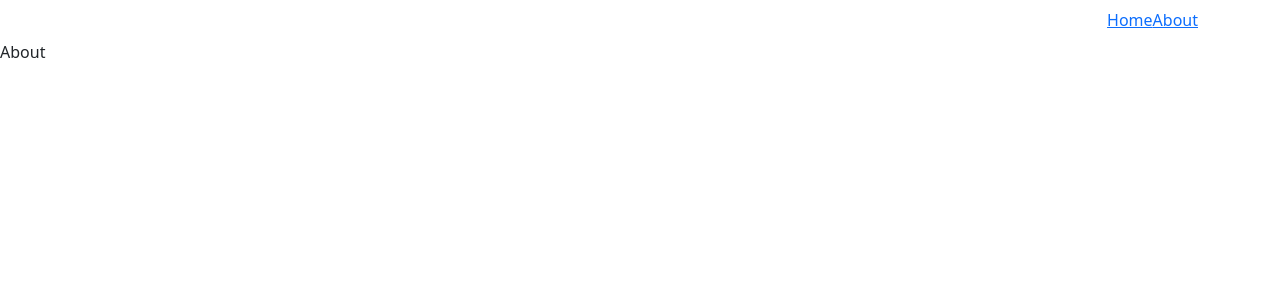
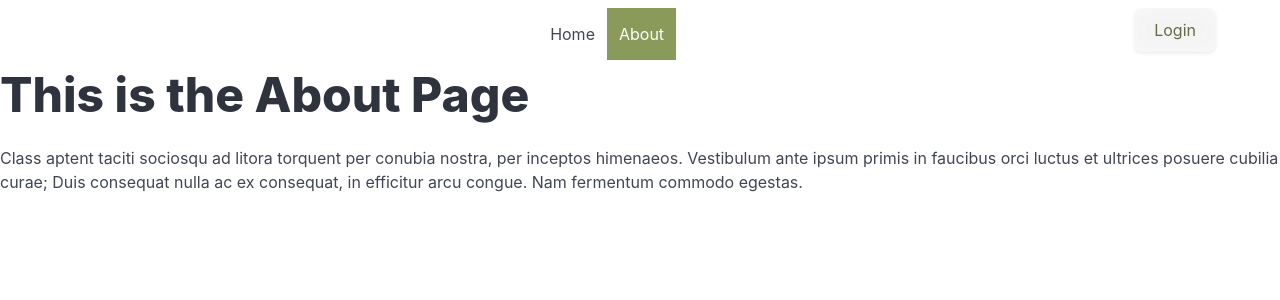
Before and after one commit to HariSupikssa/BiteStory, a React (Vite) app in the folder frontend/: page /about in a window 1280 px wide. Shown: the top 300 px of the page. Built offline with nearby package versions, Linux system fonts and the light colour scheme.

Commit message:
Refine Navbar

```diff
--- a/frontend/package.json
+++ b/frontend/package.json
@@ -11,6 +11,7 @@
   },
   "dependencies": {
     "axios": "^1.7.9",
+    "bulma": "^1.0.3",
     "cors": "^2.8.5",
     "dotenv": "^16.4.7",
     "express": "^4.21.2",
--- a/frontend/src/App.css
+++ b/frontend/src/App.css
@@ -0,0 +1,20 @@
+@import 'bulma/css/bulma.css';
+
+body {
+    background-color: #ffffff;
+    /* or any other color */
+    margin: 0;
+    padding: 0;
+}
+
+html,
+body,
+#root {
+    height: 100%;
+}
+
+.App {
+    min-height: 100vh;
+    display: flex;
+    flex-direction: column;
+}
--- a/frontend/src/App.jsx
+++ b/frontend/src/App.jsx
@@ -3,17 +3,15 @@ import Navbar from './components/Navbar'
 import Home from './public/Home'
 import About from './public/About'
 // import Pages from './public/Pages'
-import { BrowserRouter, Route,Routes } from 'react-router-dom'
+import { BrowserRouter, Route, Routes } from 'react-router-dom'
 function App() {
   return (
     <BrowserRouter>
-    <Navbar/>
+      <Navbar />
       <div>
         <Routes>
-          <Route exact path='/' element={<Home/>}/>
-          <Route path='/about'element={<About/>}/>
-
-          {/* <About/> */}
+          <Route exact path='/' element={<Home />} />
+          <Route path='/about' element={<About />} />
         </Routes>
       </div>
     </BrowserRouter>
--- a/frontend/src/components/Navbar.jsx
+++ b/frontend/src/components/Navbar.jsx
@@ -1,11 +1,12 @@
 import React, { useState } from 'react';
 import { NavLink } from 'react-router-dom';
+import '../public/style.css';
 
 const Navbar = () => {
   const [isOpen, setOpen] = useState(false);
 
   return (
-    <nav className='navbar is-primary' role='navigation' aria-label='main navigation'>
+    <nav className='navbar' role='navigation' aria-label='main navigation'>
       <div className='container'>
         <div className="navbar-brand">
           <a
@@ -21,14 +22,13 @@ const Navbar = () => {
           </a>
         </div>
         <div className={`navbar-menu ${isOpen ? 'is-active' : ''}`}>
-          <div className="navbar-start">
+          <div className="navbar-end">
             <NavLink
               className={({ isActive }) => `navbar-item ${isActive ? 'is-active' : ''}`}
               to='/'
             >
               Home
             </NavLink>
-
             <NavLink
               className={({ isActive }) => `navbar-item ${isActive ? 'is-active' : ''}`}
               to='/about'
@@ -37,8 +37,11 @@ const Navbar = () => {
             </NavLink>
           </div>
           <div className="navbar-end">
-            <div className="navbar-item">
-              <div className="buttons">
+            <div className="">
+              <div className="buttons ">
+                <button className='button is-glassy'>
+                  Login
+                </button>
                 {/* {!isAuth? (
                   <button className='button is-white' onClick={loginUser}>
                     Login
--- a/frontend/src/index.css
+++ b/frontend/src/index.css
@@ -1,3 +1,10 @@
+@import 'bulma/css/bulma.css';
+
 /* body {
     background: rgb(20, 20, 46);
 } */
+/* html,
+body,
+#root {
+    height: 100%;
+} */
--- a/frontend/src/public/About.jsx
+++ b/frontend/src/public/About.jsx
@@ -3,7 +3,13 @@ import React from 'react'
 const About = () => {
   return (
     <div>
-      <p>About</p>
+      <h1 className="title is-1">This is the About Page</h1>
+      <p>
+        Class aptent taciti sociosqu ad litora torquent per conubia nostra, per
+        inceptos himenaeos. Vestibulum ante ipsum primis in faucibus orci luctus
+        et ultrices posuere cubilia curae; Duis consequat nulla ac ex consequat,
+        in efficitur arcu congue. Nam fermentum commodo egestas.
+      </p>
     </div>
   )
 }
--- a/frontend/src/public/Home.jsx
+++ b/frontend/src/public/Home.jsx
@@ -3,7 +3,13 @@ import React from 'react'
 const Home = () => {
   return (
     <div>
-      <p>Tis home, mi casa, su casa</p>
+      <h1 className="title is-1">This is the Home Page</h1>
+      <p>
+        Lorem ipsum dolor sit amet, consectetur adipiscing elit. Cras gravida,
+        risus at dapibus aliquet, elit quam scelerisque tortor, nec accumsan eros
+        nulla interdum justo. Pellentesque dignissim, sapien et congue rutrum,
+        lorem tortor dapibus turpis, sit amet vestibulum eros mi et odio.
+      </p>
     </div>
   )
 }
--- /dev/null
+++ b/frontend/src/public/style.css
@@ -0,0 +1,47 @@
+.is-transparent {
+    background-color: hsl(0 100% 100% /1);
+}
+
+.is-glassy {
+    background: rgba(255, 255, 255, 0.2);
+    border: none;
+    padding: 10px 20px;
+    font-size: inherit;
+    border-radius: 8px;
+    backdrop-filter: blur(10px);
+    transition: all 0.3s ease-in-out;
+    font-family: inherit;
+    font-weight: inherit;
+    mix-blend-mode: difference;
+    /* Adapts text color dynamically */
+    color: rgb(83, 97, 37);
+    /* Inherits color to match surrounding contrast */
+}
+
+.is-glassy:hover {
+    background: rgba(255, 255, 255, 0.5);
+    transform: scale(1.05);
+    box-shadow: 0 4px 10px rgba(255, 255, 255, 0.2);
+}
+
+
+
+.navbar {
+    background-color: hsl(0 100% 100% /0.1);
+}
+
+.navbar-item.is-active {
+    background-color: hsl(75 26% 48%/1);
+    /* background-color: hsl(86 81% 31%/1); */
+    /* Change to your desired color  hsl(24 100% 50%/0.5);*/
+    color: white;
+    /* Ensure text color is readable */
+}
+
+.navbar-item:hover {
+    background-color: hsl(75 26% 48%/0.2);
+}
+
+.navbar-item.is-active:hover {
+    background-color: hsl(75 26% 48%/1);
+}
```
Also changed, not shown: 1 other file (tests, documents, lock files or other folders).
